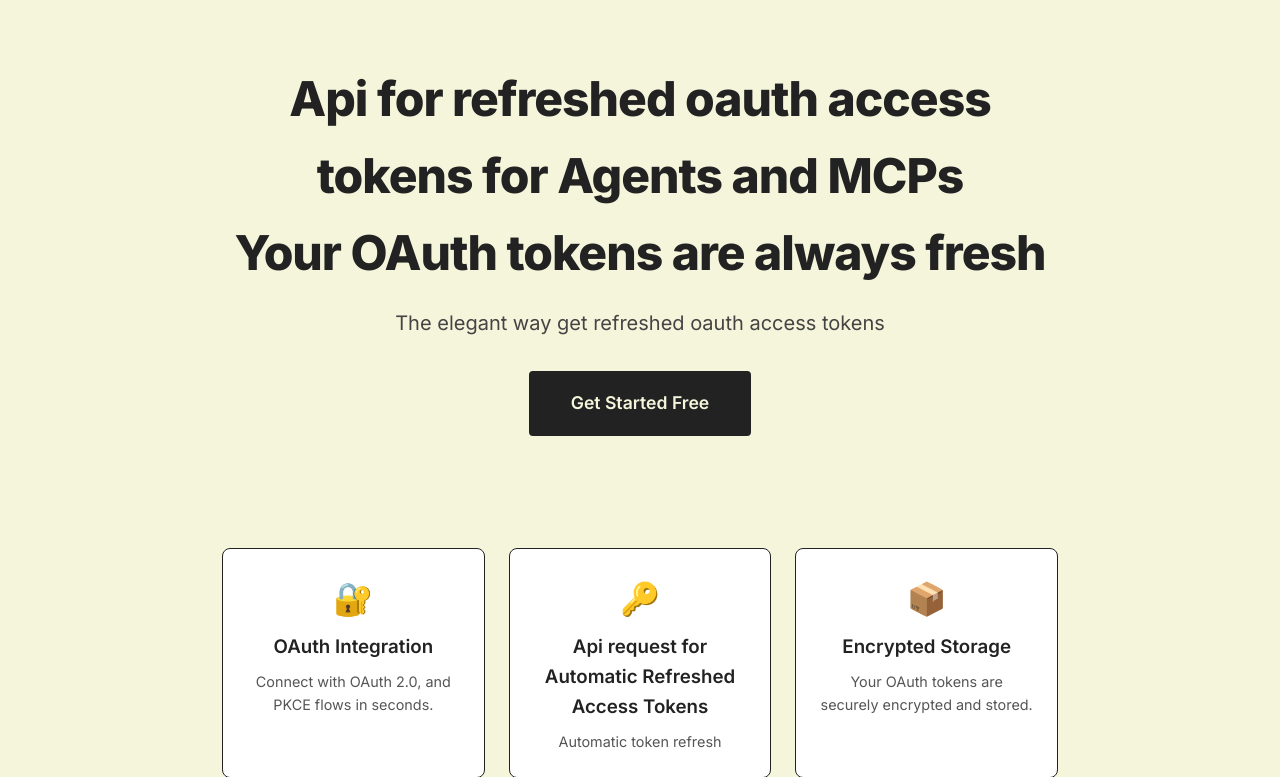
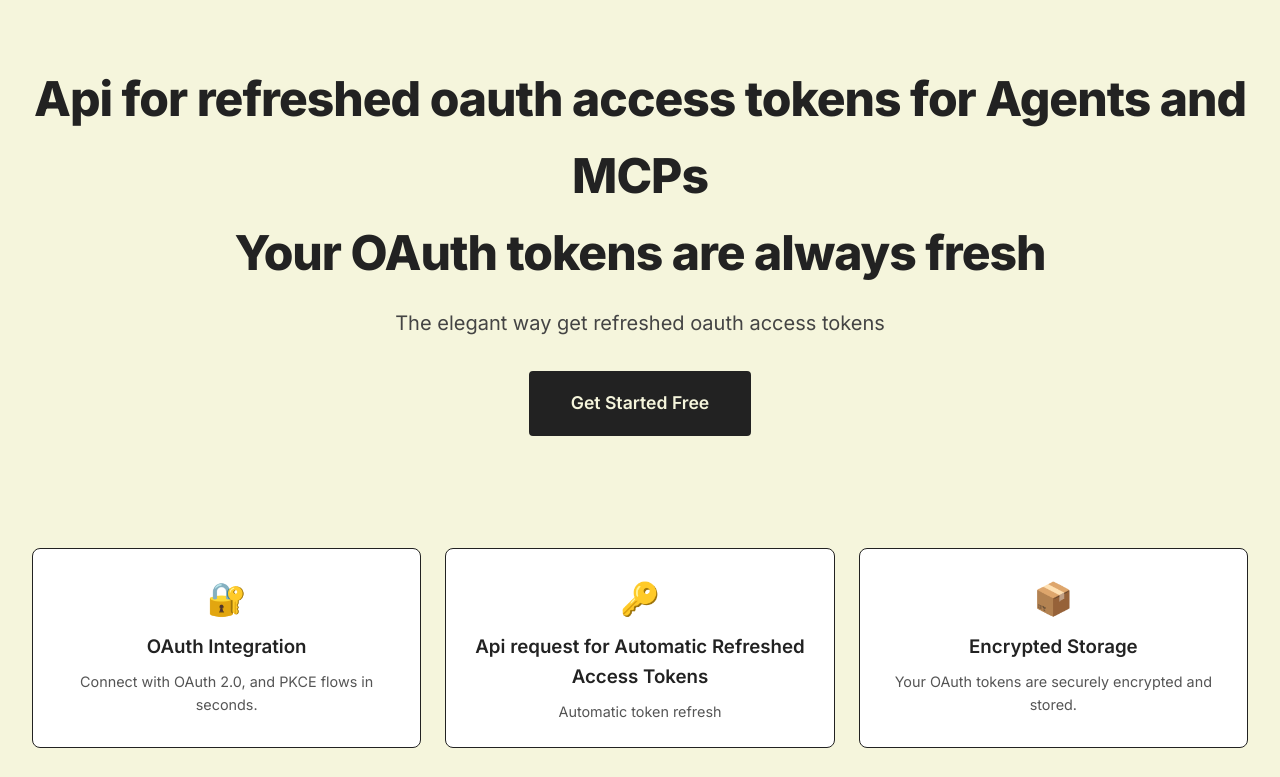
Before and after one commit to curlmate-dev/Curlmate-landing, a website: page public/index.html in a window 1280 px wide. Shown: the part 181-958 px from the top of the page. Drawn offline with Linux system fonts and the light colour scheme.

Commit message:
increase page width

```diff
--- a/public/styles.css
+++ b/public/styles.css
@@ -12,7 +12,7 @@ body {
 }
 
 .container {
-  max-width: 900px;
+  max-width: 80rem;
   margin: 0 auto;
   padding: 2rem;
 }
```
